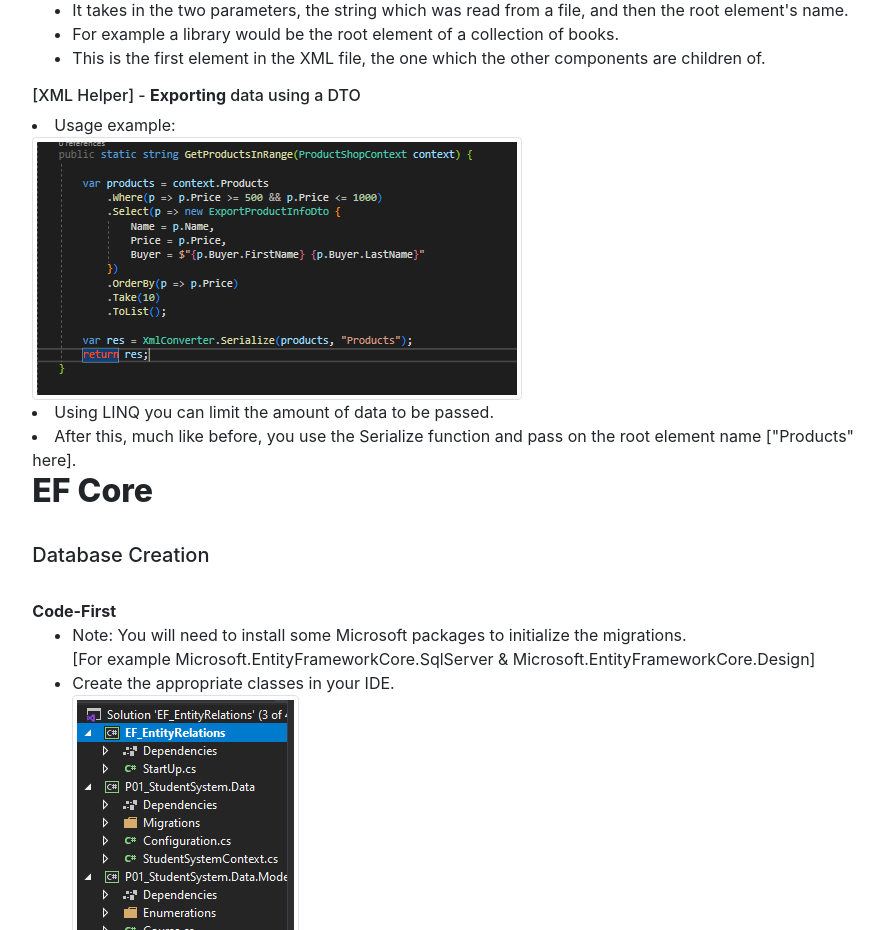
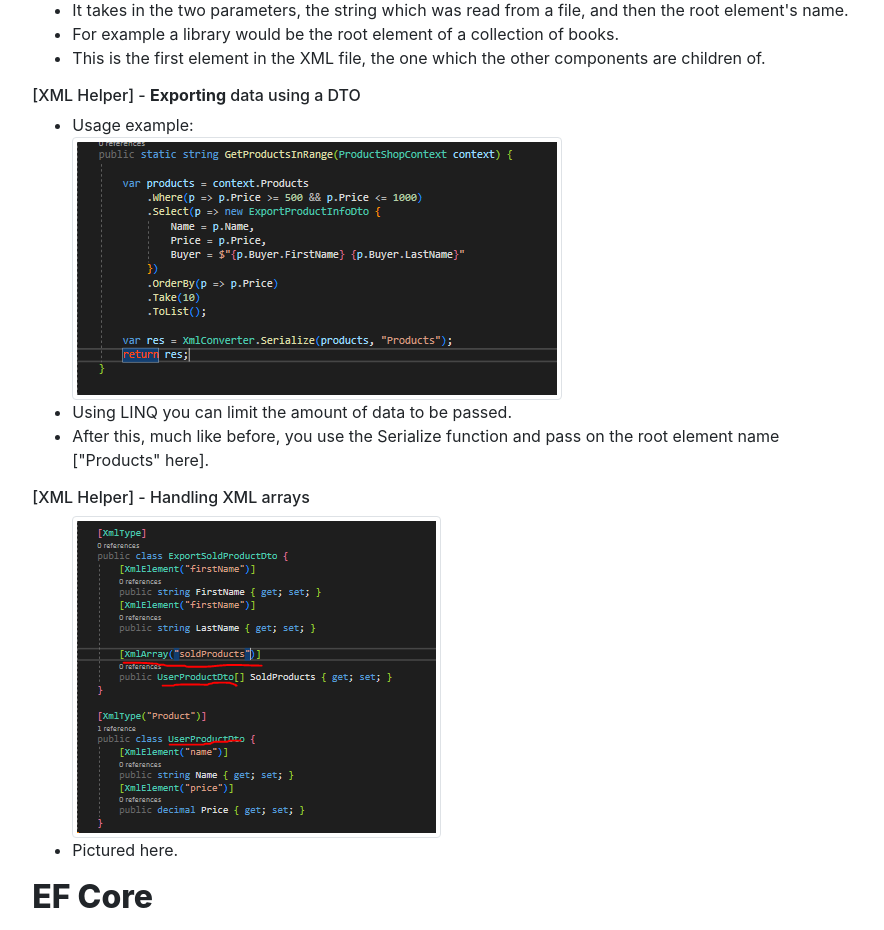
Before and after one commit to JonHanes/portfolio, a React (Create React App) app: page /cheatsheet in a window 1280 px wide. Shown: the part 1782-2712 px from the top of the page, without its empty margins (196-1080 px from the left). Built offline with nearby package versions, Linux system fonts and the light colour scheme.

Commit message:
More on XML

```diff
--- a/src/Pages/Cheatsheet.js
+++ b/src/Pages/Cheatsheet.js
@@ -17,6 +17,7 @@ import XML_DTO from '../Assets/Images/Snippets/XML_DTO.PNG';
 
 import XML_HelperEX1 from '../Assets/Images/Snippets/XML_HelperEX1.PNG';
 import XML_HelperEX2 from '../Assets/Images/Snippets/XML_HelperEX2.PNG';
+import XML_HelperEX3 from '../Assets/Images/Snippets/XML_HelperEX3.PNG';
 //#endregion
 
 function Cheatsheet(props) {
@@ -67,10 +68,17 @@ function Cheatsheet(props) {
                             <li>This is the first element in the XML file, the one which the other components are children of.</li>
                         </ul>
                         <h6>[XML Helper] - <b>Exporting</b> data using a DTO</h6>
-                        <li>Usage example:</li>
-                        <Image src={XML_HelperEX2} thumbnail/>
-                        <li>Using LINQ you can limit the amount of data to be passed.</li>
-                        <li>After this, much like before, you use the Serialize function and pass on the root element name ["Products" here].</li>
+                        <ul>
+                            <li>Usage example:</li>
+                            <Image src={XML_HelperEX2} thumbnail/>
+                            <li>Using LINQ you can limit the amount of data to be passed.</li>
+                            <li>After this, much like before, you use the Serialize function and pass on the root element name ["Products" here].</li>
+                        </ul>
+                        <h6>[XML Helper] - Handling XML arrays</h6>
+                        <ul>
+                            <Image src={XML_HelperEX3} thumbnail/>
+                            <li>Pictured here.</li>
+                        </ul>
                 </div>
 
                 <div>
```
Also changed, not shown: src/Assets/Images/Snippets/XML_HelperEX3.PNG (added).
